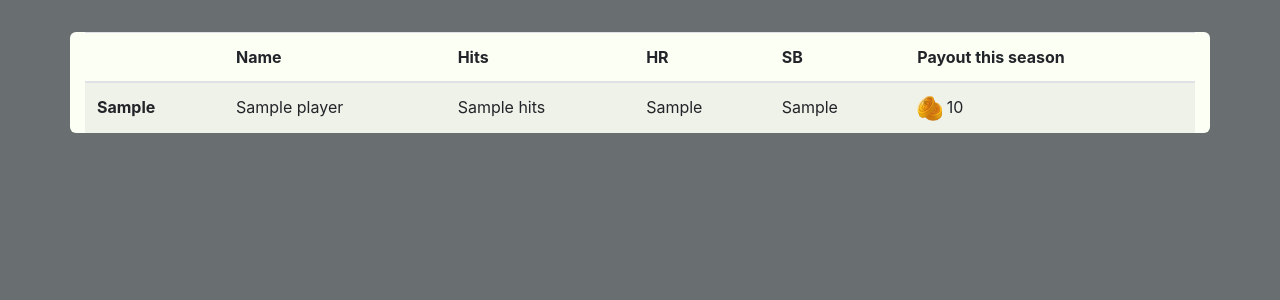
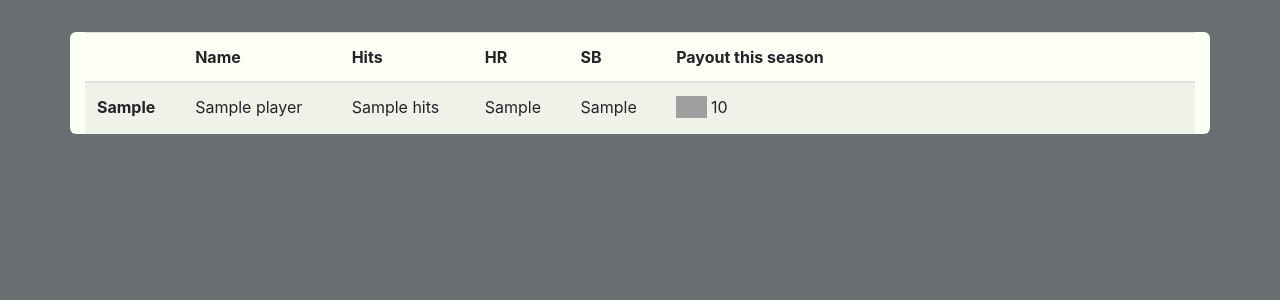
Before and after one commit to vblank182/blaseball-stlats-tlracker, a Flask app: template web/templates/index.html in a window 1280 px wide. Shown: the top 300 px of the page. Run offline with Flask 2, Linux system fonts and the light colour scheme; the template is opened without the code that fills it: most values are stand-ins (such as "Sample title", 1, 10 or a date in 2020); grey boxes are pictures that could not be loaded.

Commit message:
Restructure static folders and move CSS into separate file

```diff
--- /dev/null
+++ b/web/static/index.css
@@ -0,0 +1,21 @@
+body {
+    background-color: #696e71;
+}
+
+.stats_cont {
+    margin-top: 2rem;
+    border-radius: 6px;
+    background-color: #fbfff4;
+}
+
+.stats_table {
+}
+
+.team_emoji {
+    user-select: none;
+}
+
+#coin_img {
+    width: 6%;
+    margin-bottom: 0.2rem;
+}
--- a/web/templates/index.html
+++ b/web/templates/index.html
@@ -4,22 +4,7 @@
 
 <title>Blaseball Stlats Tlracker</title>
 
-<!-- TEMP STYLE -->
-<style>
-    body {
-        background-color: #696e71;
-    }
-    .stats_cont {
-        margin-top: 2rem;
-        border-radius: 6px;
-        background-color: #fbfff4;
-    }
-    .stats_table {
-    }
-    .team_emoji {
-        user-select: none;
-    }
-</style>
+<link rel= "stylesheet" type= "text/css" href= "{{ url_for('static', filename='css/index.css') }}">
 
 {% endblock head %}
 
@@ -54,7 +39,7 @@
                 <td>{{ player.stolen_bases }}</td>
 
                 {#  Payout this season #}
-                <td><img src="{{ url_for('static', filename='coin.png') }}" style="width:25px;height:25px;"> {{ player.multiplier * player_base_returns[player.name] }}</td>
+                <td><img id="coin_img" src="{{ url_for('static', filename='img/coin.png') }}"> {{ player.multiplier * player_base_returns[player.name] }}</td>
 
             </tr>
             {% endfor %}
```
Also changed, not shown: web/static/coin.png.
